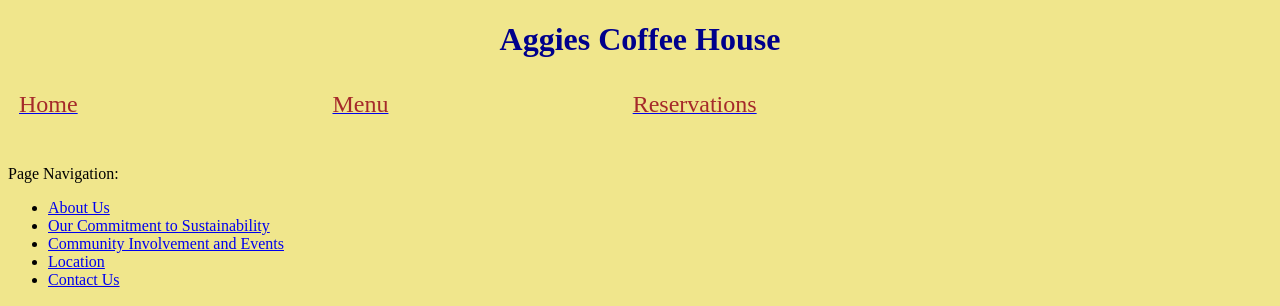
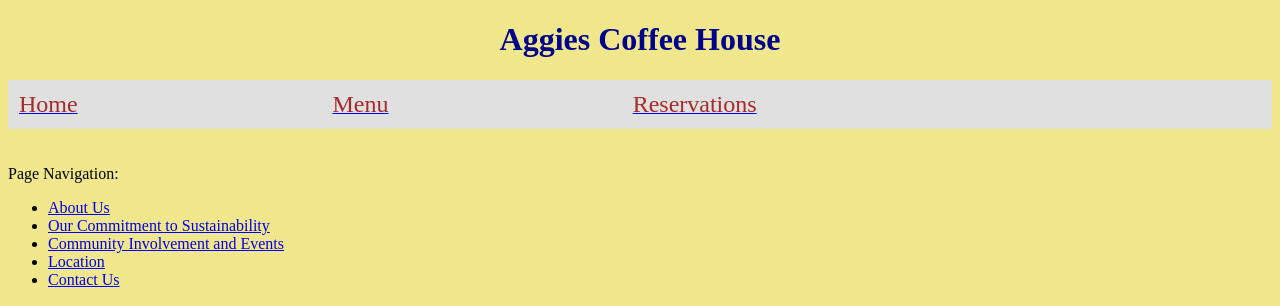
Before and after one commit to mfarrell7/mfarrell7.github.io, a plain HTML site: page assignment4/index.html in a window 1280 px wide. Shown: the top 306 px of the page. Drawn offline with Linux system fonts and the light colour scheme.

Commit message:
Add files via upload

```diff
--- a/assignment4/index.html
+++ b/assignment4/index.html
@@ -12,7 +12,7 @@
         <h1 align="center"><font color="darkblue">Aggies Coffee House</font></h1>
         <nav>
 
-            <table align="center" border="0" cellspacing="10" width="100%" bgcolor="#f0e68c">
+            <table align="center" border="0" cellspacing="10" width="100%" bgcolor="#e0e0e0">
               <tr>
                 <td><a href="index.html"><font color="brown" size="5">Home</font></a></td>
                 <td><a href="menu.html"><font color="brown" size="5">Menu</font></a></td>
```
